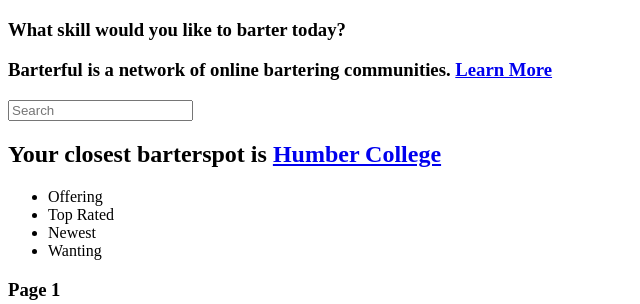
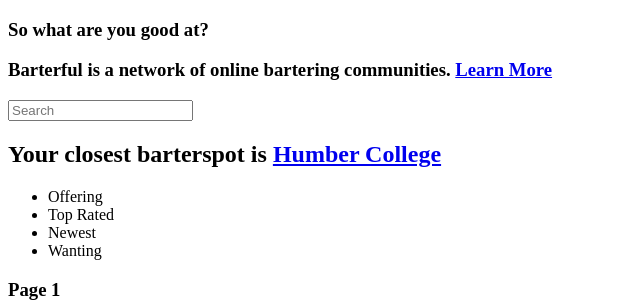
Before and after one commit to anjagusev/barterful, a PHP site: template application/views/mainpage.php in a window 1280 px wide. Shown: the part 78-382 px from the top of the page, without its empty margins (0-640 px from the left). Run offline with PHP 8.4, Linux system fonts and the light colour scheme; the template is opened without the code that fills it, so the values that code supplies are empty.

Commit message:
initial test to make changes
I changed the title on the main page

```diff
--- a/application/views/mainpage.php
+++ b/application/views/mainpage.php
@@ -42,7 +42,7 @@
 		<div id="heroWrapper">
 	        <section id="heroUnit">
 	        	<article class="titleText">
-		            <h1>What skill would you like to barter today? </h1>
+		            <h1>So what are you good at? </h1>
 
 		            <h3>Barterful is a network of online bartering communities. <a href="#">Learn More </a> </h3>
 		            <div id="inputWrapper">
```
